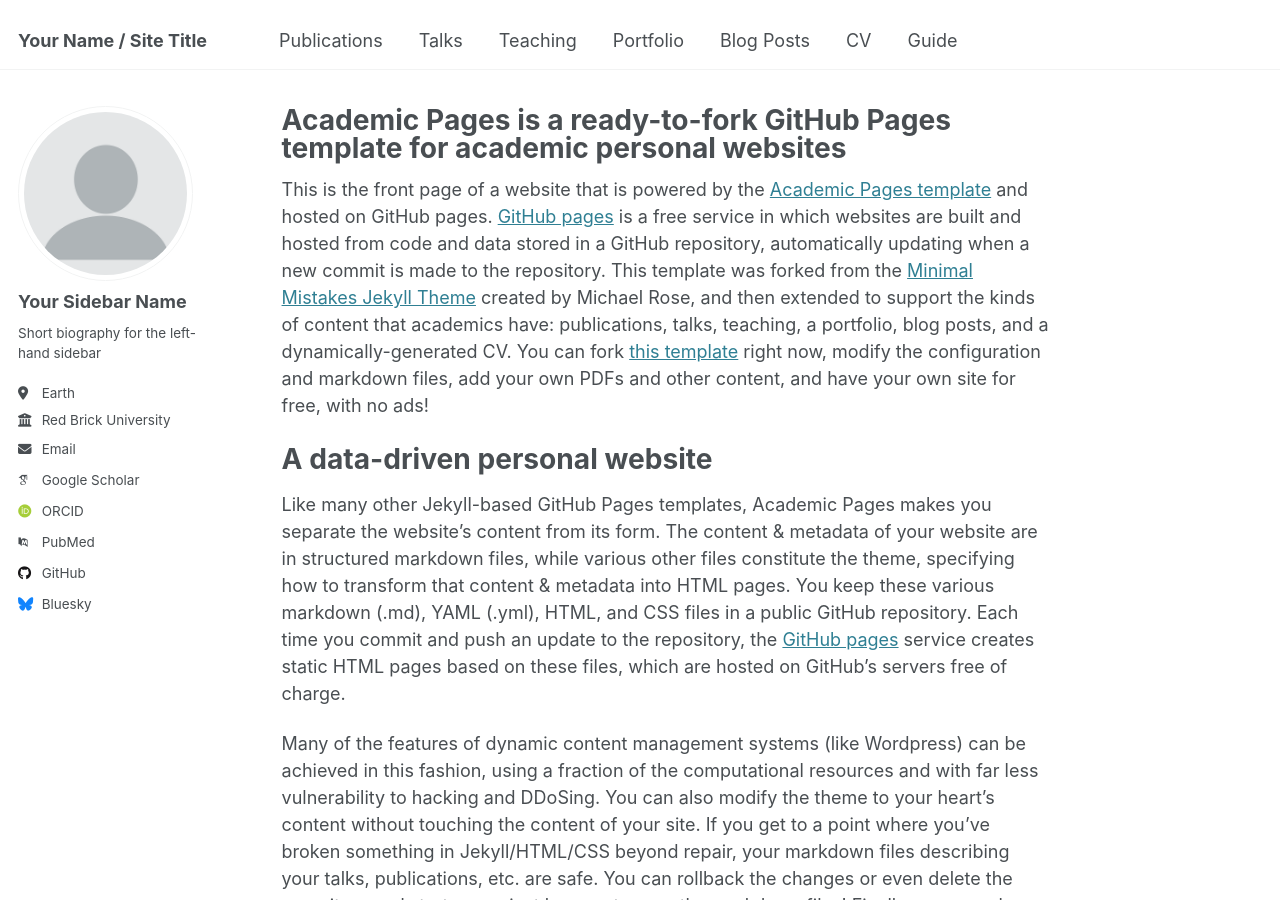
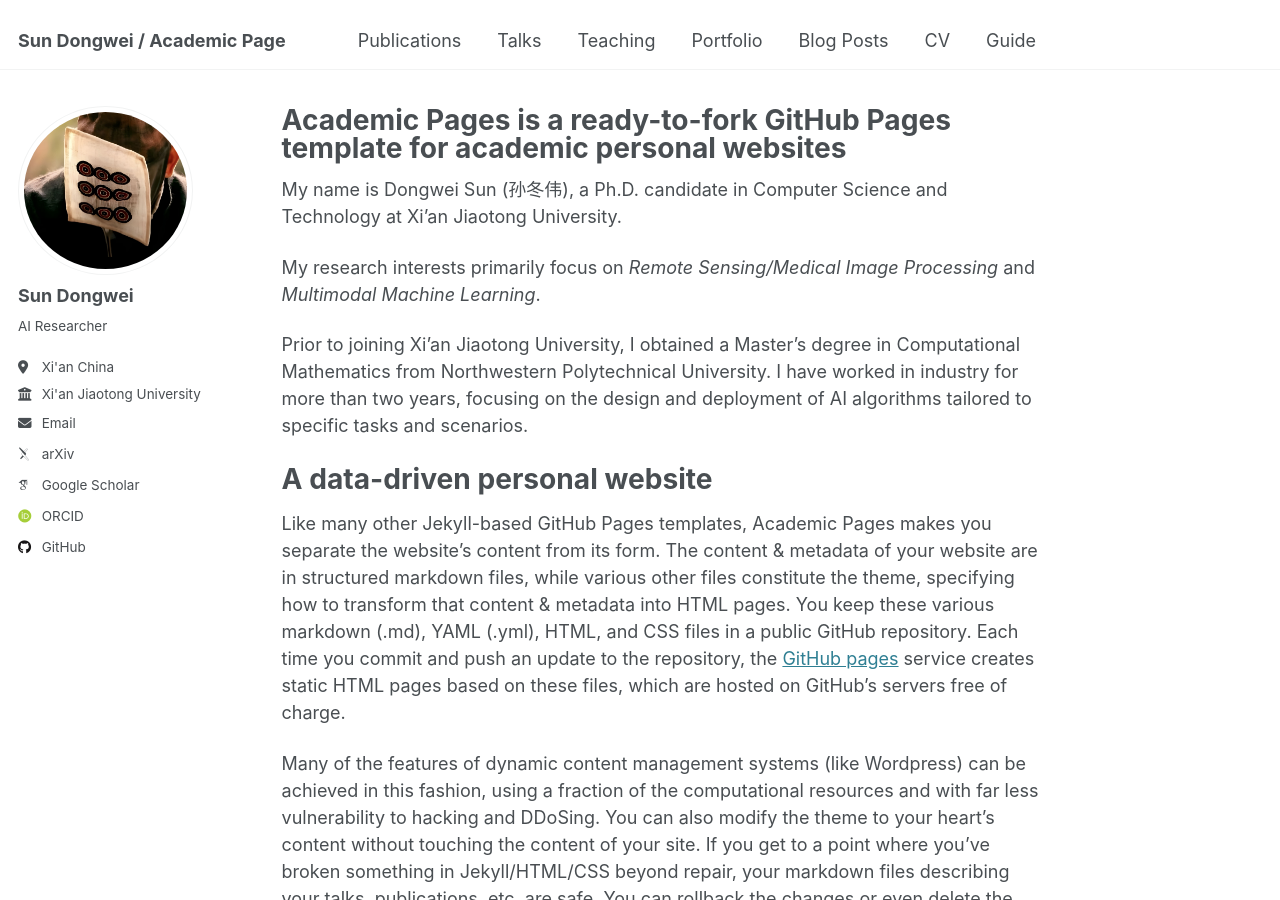
Before and after one commit to sundongwei/sundongwei.github.io, a Jekyll site: the page built from _pages/about.md, in a window 1280 px wide and 900 px high. Built offline with Jekyll 4.4.1, drawn with Linux system fonts in a browser that asks for light colours; some web fonts are replaced.

Commit message:
20250302v1

```diff
--- a/_config.yml
+++ b/_config.yml
@@ -9,7 +9,7 @@
 # Basic Site Settings
 locale                   : "en-US"
 site_theme               : "default"
-title                    : "Your Name / Site Title"
+title                    : "Sun Dongwei / Academic Page"
 title_separator          : "-"
 name                     : &name "Your Name"
 description              : &description "personal description"
@@ -22,22 +22,22 @@ repository               : "academicpages/academicpages.github.io"
 #               Additional customization can be done by editing /_includes/author-profile.html
 author:
   # Biographic information
-  avatar           : "profile.png"
-  name             : "Your Sidebar Name"
+  avatar           : "zhangmazi.jpeg"
+  name             : "Sun Dongwei"
   pronouns         : # example: "she/her"
-  bio              : "Short biography for the left-hand sidebar"
-  location         : "Earth"
-  employer         : "Red Brick University"
+  bio              : "AI Researcher"
+  location         : "Xi'an China"
+  employer         : "Xi'an Jiaotong University"
   uri              : # URL
-  email            : "none@example.org"
+  email            : "sundongwei@outlook.com"
 
   # Academic websites
-  arxiv            : # URL - Update with the correct link to your profile
-  googlescholar    : "https://scholar.google.com/citations?user=PS_CX0AAAAAJ"
+  arxiv            : "https://arxiv.org/a/0009-0005-8541-7837.html" # URL - Update with the correct link to your profile
+  googlescholar    : "https://scholar.google.com/citations?user=dqF0XkYAAAAJ&hl=zh-CN"
   impactstory      : # URL
-  orcid            : "http://orcid.org/yourorcidurl"
+  orcid            : "https://orcid.org/0009-0005-8541-7837"
   semantic         : # URL
-  pubmed           : "https://www.ncbi.nlm.nih.gov/pubmed/?term=john+snow"
+  # pubmed           : "https://www.ncbi.nlm.nih.gov/pubmed/?term=john+snow"
   researchgate     : # URL
   scopus           : # URL
 
@@ -45,12 +45,12 @@ author:
   bitbucket        : # Username - Update with your username on the site
   codepen          : # Username
   dribbble         : # Username
-  github           : "academicpages"
+  github           : "https://github.com/sundongwei"
   kaggle           : # Username
   stackoverflow    : # User number or user number and name (i.e., use "1" or "1/jeff-atwood")
 
   # Social media
-  bluesky          : "bsky.app" # Replace this with you Bluesky username
+  bluesky          : #"bsky.app" # Replace this with you Bluesky username
   facebook         : # Username
   flickr           : # Username
   foursquare       : # Username
--- a/_pages/about.md
+++ b/_pages/about.md
@@ -7,7 +7,11 @@ redirect_from:
   - /about.html
 ---
 
-This is the front page of a website that is powered by the [Academic Pages template](https://github.com/academicpages/academicpages.github.io) and hosted on GitHub pages. [GitHub pages](https://pages.github.com) is a free service in which websites are built and hosted from code and data stored in a GitHub repository, automatically updating when a new commit is made to the repository. This template was forked from the [Minimal Mistakes Jekyll Theme](https://mmistakes.github.io/minimal-mistakes/) created by Michael Rose, and then extended to support the kinds of content that academics have: publications, talks, teaching, a portfolio, blog posts, and a dynamically-generated CV. You can fork [this template](https://github.com/academicpages/academicpages.github.io) right now, modify the configuration and markdown files, add your own PDFs and other content, and have your own site for free, with no ads!
+My name is Dongwei Sun (孙冬伟), a Ph.D. candidate in Computer Science and Technology at Xi'an Jiaotong University.
+
+My research interests primarily focus on *Remote Sensing/Medical Image Processing* and *Multimodal Machine Learning*.
+
+Prior to joining Xi'an Jiaotong University, I obtained a Master's degree in Computational Mathematics from Northwestern Polytechnical University. I have worked in industry for more than two years, focusing on the design and deployment of AI algorithms tailored to specific tasks and scenarios.
 
 A data-driven personal website
 ======
```
Also changed, not shown: images/zhangmazi.jpeg (added).
